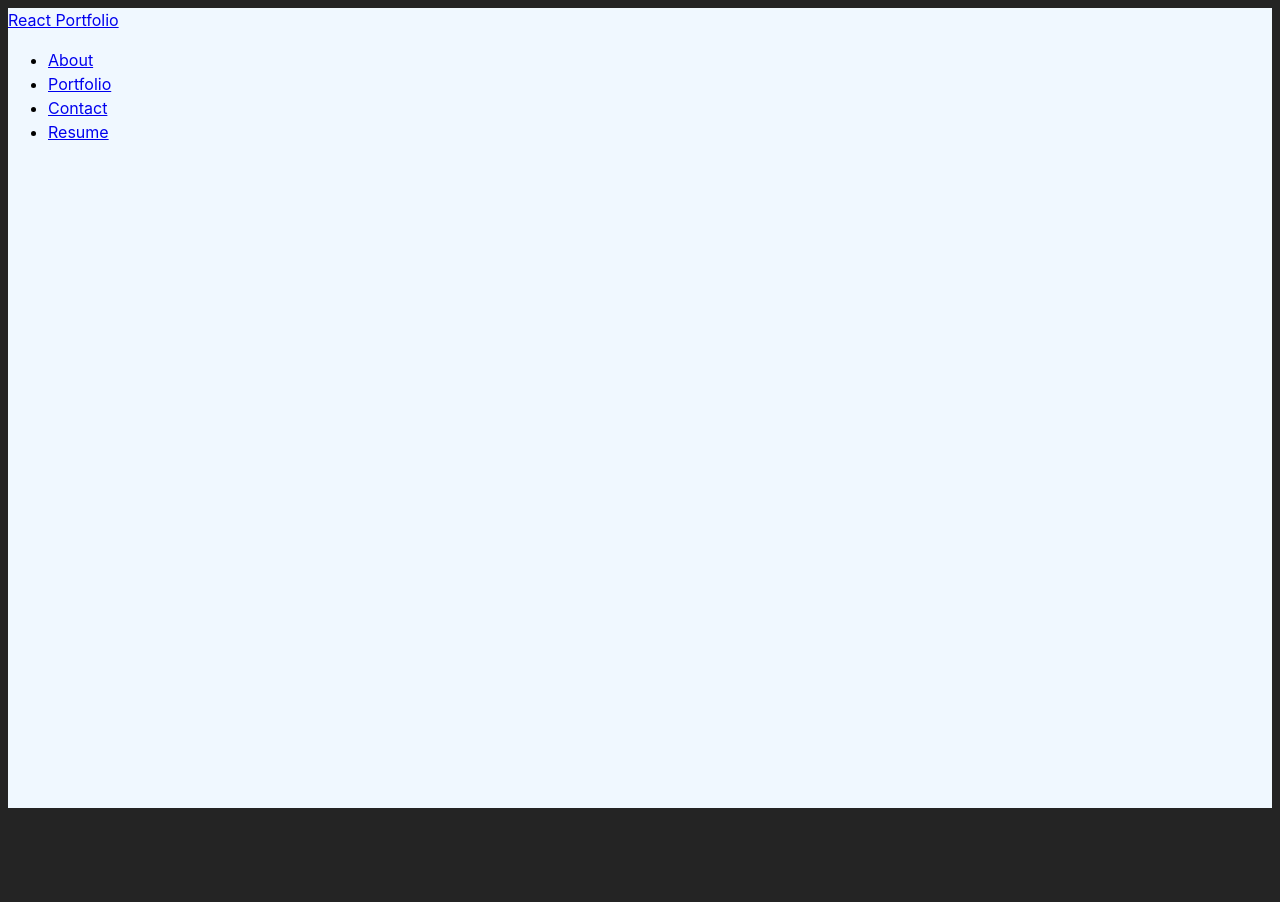
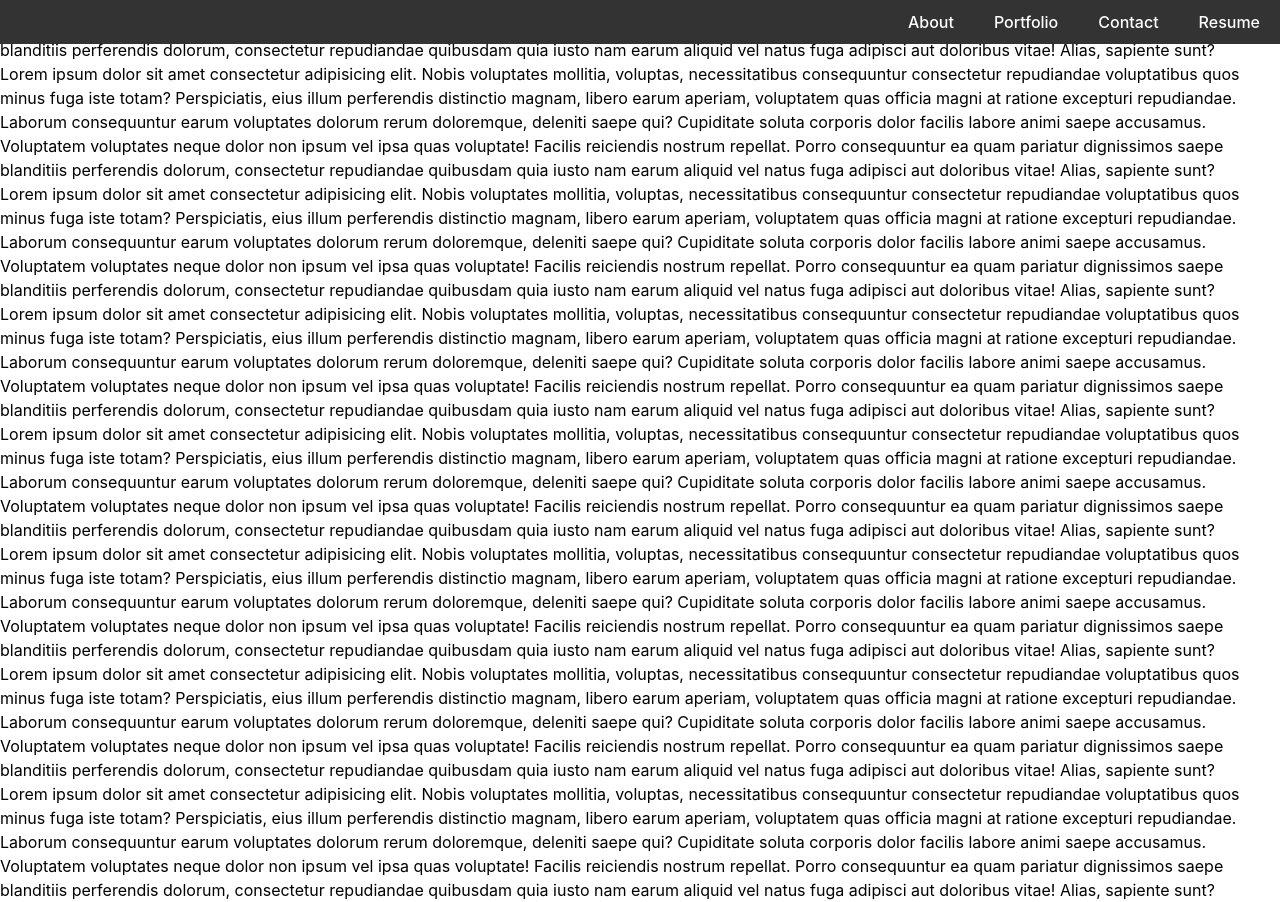
Before and after one commit to Danyon-Talbot/React-Portfolio, a React (Vite) app: page /about in a window 1280 px wide. Before the commit the page ends 816 px from the top, so only its background shows below. Built offline with nearby package versions, Linux system fonts and the light colour scheme.

Commit message:
Initial Navbar Code

```diff
--- a/src/App.css
+++ b/src/App.css
@@ -1,48 +1,18 @@
-/* #root {
+#root {
   max-width: 1280px;
   margin: 0 auto;
   padding: 2rem;
   text-align: center;
-} */
+}
 
 .App {
   background-color:aliceblue;
   height: 100vh;
-  width: 100%;
+  min-width: 100vh;
 }
 
-.logo {
-  height: 6em;
-  padding: 1.5em;
-  will-change: filter;
-  transition: filter 300ms;
-}
-.logo:hover {
-  filter: drop-shadow(0 0 2em #646cffaa);
-}
-.logo.react:hover {
-  filter: drop-shadow(0 0 2em #61dafbaa);
-}
 
-@keyframes logo-spin {
-  from {
-    transform: rotate(0deg);
-  }
-  to {
-    transform: rotate(360deg);
-  }
-}
-
-@media (prefers-reduced-motion: no-preference) {
-  a:nth-of-type(2) .logo {
-    animation: logo-spin infinite 20s linear;
-  }
-}
 
 .card {
   padding: 2em;
 }
-
-.read-the-docs {
-  color: #888;
-}
--- a/src/App.jsx
+++ b/src/App.jsx
@@ -1,15 +1,24 @@
-import { useState } from 'react'
-import './App.css'
-import { Navbar } from './components/Navbar'
+import React from 'react';
+import { Routes, Route, Navigate } from 'react-router-dom';
+import { Navbar } from './components/Navbar';
+import { Portfolio } from './components/pages/Portfolio';
+import { Contact } from './components/pages/Contact';
+import { Resume } from './components/pages/Resume';
+import { About } from './components/pages/About';
 
 function App() {
-  const [count, setCount] = useState(0)
-
   return (
     <div className='App'>
       <Navbar />
+      <Routes>
+        <Route path="/" element={<Navigate to="/about" />} />
+        <Route path="/about" element={<About />} />
+        <Route path="/portfolio" element={<Portfolio />} />
+        <Route path="/contact" element={<Contact />} />
+        <Route path="/resume" element={<Resume />} />
+      </Routes>
     </div>
-  )
+  );
 }
 
-export default App
+export default App;
--- a/src/components/Navbar.css
+++ b/src/components/Navbar.css
@@ -0,0 +1,39 @@
+.navbar {
+    position: sticky;
+    top: 0;
+    background-color: #333; /* Change the background color as needed */
+    padding: 10px 0; /* Adjust the padding as needed */
+    z-index: 100; /* Ensure it appears above other elements */
+    display: flex; /* Use flexbox for layout */
+    justify-content: flex-end; /* Align items to the right */
+    align-items: center; /* Vertically center the items */
+    min-width: 100vh; /* Make the navbar full width */
+}
+
+.nav-list {
+    list-style: none;
+    display: flex;
+    margin: 0;
+    padding: 0;
+}
+
+.nav-list li {
+    margin-left: 20px; /* Adjust the spacing between links */
+    margin-right: 20px;
+}
+
+.nav-list li:first-child {
+    margin-left: 0; /* Remove margin for the first link */
+}
+
+.nav-list a {
+    text-decoration: none;
+    color: white; /* Link color */
+}
+
+/* Optional: Add responsive styles for different screen sizes */
+@media screen and (max-width: 768px) {
+.navbar {
+    width: 100vh;
+}
+}
--- a/src/components/Navbar.jsx
+++ b/src/components/Navbar.jsx
@@ -1,11 +1,11 @@
 import React from 'react'
 import { Link } from 'react-router-dom';
+import './Navbar.css'
 
 export const Navbar = () => {
     return (
-       <nav>
-            <Link to='/'>React Portfolio</Link>
-        <ul>
+       <nav className='navbar'>
+        <ul className='nav-list'>
             <li>
                 <Link to='/about'>About</Link>
             </li>
--- /dev/null
+++ b/src/components/pages/About.jsx
@@ -0,0 +1,32 @@
+import React from "react";
+
+export const About = () => {
+    return (
+        <div>
+            <div>
+                Lorem ipsum dolor sit amet consectetur adipisicing elit. Nobis voluptates mollitia, voluptas, necessitatibus consequuntur consectetur repudiandae voluptatibus quos minus fuga iste totam? Perspiciatis, eius illum perferendis distinctio magnam, libero earum aperiam, voluptatem quas officia magni at ratione excepturi repudiandae. Laborum consequuntur earum voluptates dolorum rerum doloremque, deleniti saepe qui? Cupiditate soluta corporis dolor facilis labore animi saepe accusamus. Voluptatem voluptates neque dolor non ipsum vel ipsa quas voluptate! Facilis reiciendis nostrum repellat. Porro consequuntur ea quam pariatur dignissimos saepe blanditiis perferendis dolorum, consectetur repudiandae quibusdam quia iusto nam earum aliquid vel natus fuga adipisci aut doloribus vitae! Alias, sapiente sunt?
+            </div>
+            <div>
+                Lorem ipsum dolor sit amet consectetur adipisicing elit. Nobis voluptates mollitia, voluptas, necessitatibus consequuntur consectetur repudiandae voluptatibus quos minus fuga iste totam? Perspiciatis, eius illum perferendis distinctio magnam, libero earum aperiam, voluptatem quas officia magni at ratione excepturi repudiandae. Laborum consequuntur earum voluptates dolorum rerum doloremque, deleniti saepe qui? Cupiditate soluta corporis dolor facilis labore animi saepe accusamus. Voluptatem voluptates neque dolor non ipsum vel ipsa quas voluptate! Facilis reiciendis nostrum repellat. Porro consequuntur ea quam pariatur dignissimos saepe blanditiis perferendis dolorum, consectetur repudiandae quibusdam quia iusto nam earum aliquid vel natus fuga adipisci aut doloribus vitae! Alias, sapiente sunt?
+            </div>
+            <div>
+                Lorem ipsum dolor sit amet consectetur adipisicing elit. Nobis voluptates mollitia, voluptas, necessitatibus consequuntur consectetur repudiandae voluptatibus quos minus fuga iste totam? Perspiciatis, eius illum perferendis distinctio magnam, libero earum aperiam, voluptatem quas officia magni at ratione excepturi repudiandae. Laborum consequuntur earum voluptates dolorum rerum doloremque, deleniti saepe qui? Cupiditate soluta corporis dolor facilis labore animi saepe accusamus. Voluptatem voluptates neque dolor non ipsum vel ipsa quas voluptate! Facilis reiciendis nostrum repellat. Porro consequuntur ea quam pariatur dignissimos saepe blanditiis perferendis dolorum, consectetur repudiandae quibusdam quia iusto nam earum aliquid vel natus fuga adipisci aut doloribus vitae! Alias, sapiente sunt?
+            </div>
+            <div>
+                Lorem ipsum dolor sit amet consectetur adipisicing elit. Nobis voluptates mollitia, voluptas, necessitatibus consequuntur consectetur repudiandae voluptatibus quos minus fuga iste totam? Perspiciatis, eius illum perferendis distinctio magnam, libero earum aperiam, voluptatem quas officia magni at ratione excepturi repudiandae. Laborum consequuntur earum voluptates dolorum rerum doloremque, deleniti saepe qui? Cupiditate soluta corporis dolor facilis labore animi saepe accusamus. Voluptatem voluptates neque dolor non ipsum vel ipsa quas voluptate! Facilis reiciendis nostrum repellat. Porro consequuntur ea quam pariatur dignissimos saepe blanditiis perferendis dolorum, consectetur repudiandae quibusdam quia iusto nam earum aliquid vel natus fuga adipisci aut doloribus vitae! Alias, sapiente sunt?
+            </div>
+            <div>
+                Lorem ipsum dolor sit amet consectetur adipisicing elit. Nobis voluptates mollitia, voluptas, necessitatibus consequuntur consectetur repudiandae voluptatibus quos minus fuga iste totam? Perspiciatis, eius illum perferendis distinctio magnam, libero earum aperiam, voluptatem quas officia magni at ratione excepturi repudiandae. Laborum consequuntur earum voluptates dolorum rerum doloremque, deleniti saepe qui? Cupiditate soluta corporis dolor facilis labore animi saepe accusamus. Voluptatem voluptates neque dolor non ipsum vel ipsa quas voluptate! Facilis reiciendis nostrum repellat. Porro consequuntur ea quam pariatur dignissimos saepe blanditiis perferendis dolorum, consectetur repudiandae quibusdam quia iusto nam earum aliquid vel natus fuga adipisci aut doloribus vitae! Alias, sapiente sunt?
+            </div>
+            <div>
+                Lorem ipsum dolor sit amet consectetur adipisicing elit. Nobis voluptates mollitia, voluptas, necessitatibus consequuntur consectetur repudiandae voluptatibus quos minus fuga iste totam? Perspiciatis, eius illum perferendis distinctio magnam, libero earum aperiam, voluptatem quas officia magni at ratione excepturi repudiandae. Laborum consequuntur earum voluptates dolorum rerum doloremque, deleniti saepe qui? Cupiditate soluta corporis dolor facilis labore animi saepe accusamus. Voluptatem voluptates neque dolor non ipsum vel ipsa quas voluptate! Facilis reiciendis nostrum repellat. Porro consequuntur ea quam pariatur dignissimos saepe blanditiis perferendis dolorum, consectetur repudiandae quibusdam quia iusto nam earum aliquid vel natus fuga adipisci aut doloribus vitae! Alias, sapiente sunt?
+            </div>
+            <div>
+                Lorem ipsum dolor sit amet consectetur adipisicing elit. Nobis voluptates mollitia, voluptas, necessitatibus consequuntur consectetur repudiandae voluptatibus quos minus fuga iste totam? Perspiciatis, eius illum perferendis distinctio magnam, libero earum aperiam, voluptatem quas officia magni at ratione excepturi repudiandae. Laborum consequuntur earum voluptates dolorum rerum doloremque, deleniti saepe qui? Cupiditate soluta corporis dolor facilis labore animi saepe accusamus. Voluptatem voluptates neque dolor non ipsum vel ipsa quas voluptate! Facilis reiciendis nostrum repellat. Porro consequuntur ea quam pariatur dignissimos saepe blanditiis perferendis dolorum, consectetur repudiandae quibusdam quia iusto nam earum aliquid vel natus fuga adipisci aut doloribus vitae! Alias, sapiente sunt?
+            </div>
+            <div>
+                Lorem ipsum dolor sit amet consectetur adipisicing elit. Nobis voluptates mollitia, voluptas, necessitatibus consequuntur consectetur repudiandae voluptatibus quos minus fuga iste totam? Perspiciatis, eius illum perferendis distinctio magnam, libero earum aperiam, voluptatem quas officia magni at ratione excepturi repudiandae. Laborum consequuntur earum voluptates dolorum rerum doloremque, deleniti saepe qui? Cupiditate soluta corporis dolor facilis labore animi saepe accusamus. Voluptatem voluptates neque dolor non ipsum vel ipsa quas voluptate! Facilis reiciendis nostrum repellat. Porro consequuntur ea quam pariatur dignissimos saepe blanditiis perferendis dolorum, consectetur repudiandae quibusdam quia iusto nam earum aliquid vel natus fuga adipisci aut doloribus vitae! Alias, sapiente sunt?
+            </div>
+        </div>
+    )
+}
--- /dev/null
+++ b/src/components/pages/Contact.jsx
@@ -0,0 +1,9 @@
+import React from "react";
+
+export const Contact = () => {
+    return (
+        <div>
+            Contact
+        </div>
+    )
+}
--- /dev/null
+++ b/src/components/pages/Portfolio.jsx
@@ -0,0 +1,9 @@
+import React from "react";
+
+export const Portfolio = () => {
+    return (
+        <div>
+            Portfolio
+        </div>
+    )
+}
--- /dev/null
+++ b/src/components/pages/Resume.jsx
@@ -0,0 +1,9 @@
+import React from "react";
+
+export const Resume = () => {
+    return (
+        <div>
+            Resume
+        </div>
+    )
+}
--- a/src/index.css
+++ b/src/index.css
@@ -17,7 +17,7 @@
   color: black;
 }
 
-/*
+
 a {
   font-weight: 500;
   color: #646cff;
@@ -31,8 +31,8 @@ body {
   margin: 0;
   display: flex;
   place-items: center;
-  min-width: 320px;
-  min-height: 100vh;
+  min-width: 100vh;
+  max-height: 100vh;
 }
 
 h1 {
@@ -70,4 +70,4 @@ button:focus-visible {
   button {
     background-color: #f9f9f9;
   }
-} */
+}
```
